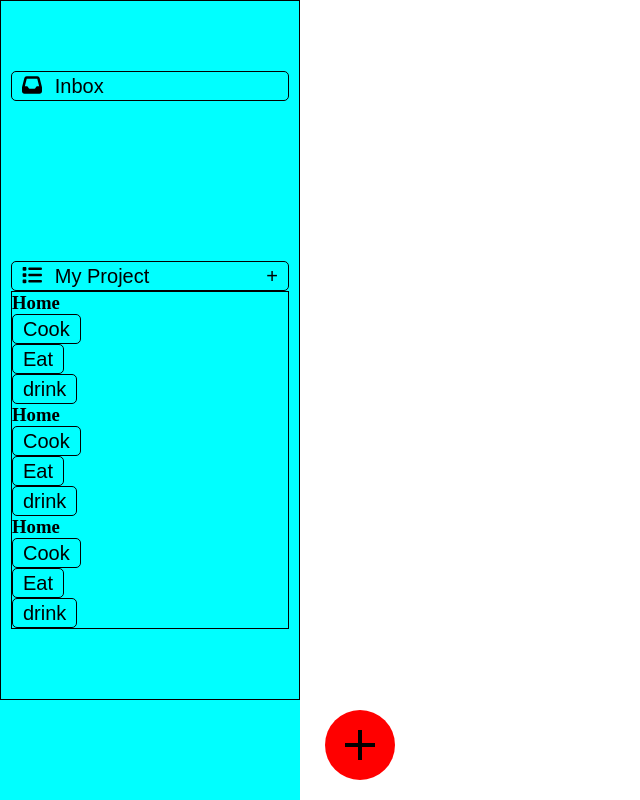
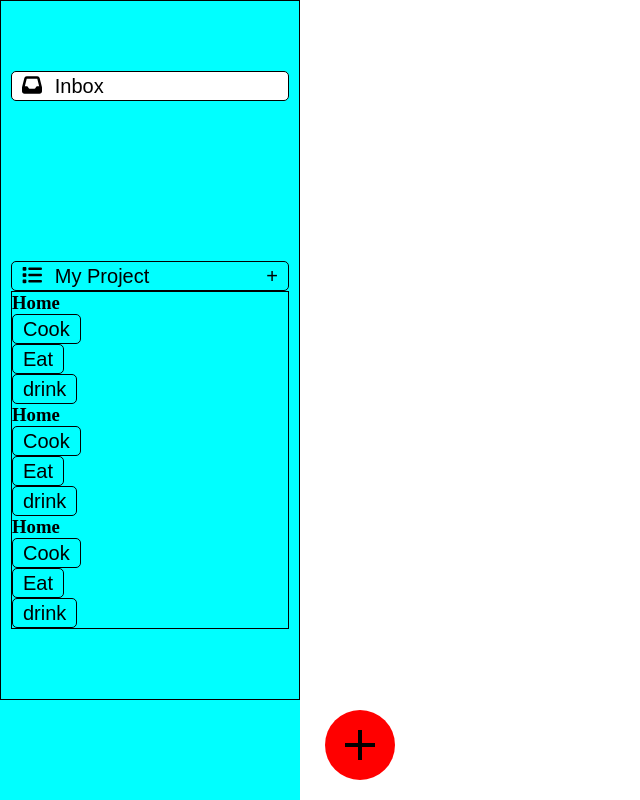
Before and after one commit to Md-Mosabbir/To-do-LIst, a website with bundled scripts: page dist/index.html in a window 1280 px wide. Shown: the whole page, without its empty margins (0-640 px from the left). Built offline with nearby package versions, Linux system fonts and the light colour scheme.

```diff
--- a/dist/index.html
+++ b/dist/index.html
@@ -9,7 +9,7 @@
 <body>
     <div class="side-nav-container">
         <nav>
-            <div class="inbox set-active">
+            <div class="inbox set-active active">
                 <button>
                     <span><i class="fas fa-inbox"></i></span>
                     <p>Inbox</p>
```
